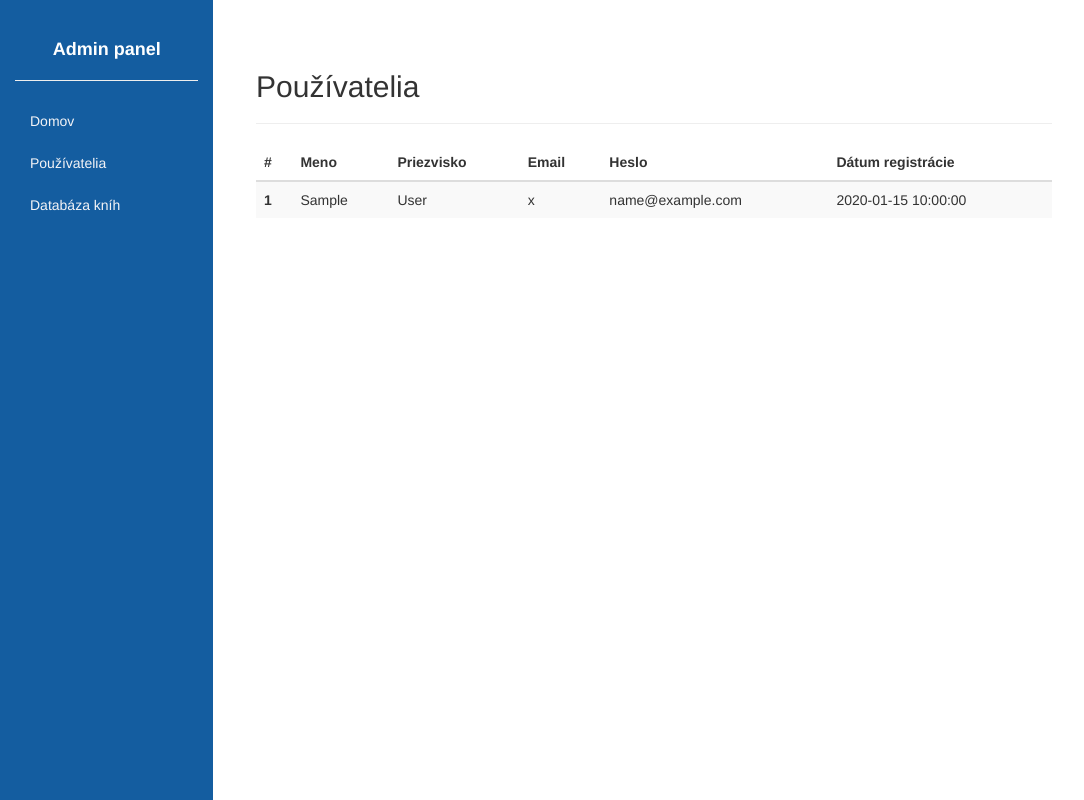
After one commit to PeterKulas/VAII_Semestr-lnaPr, a PHP site: page /adminPanel.php in a window 1280 px wide. The commit adds this page. Shown: the whole page, without its empty margins (0-1084 px from the left). Run offline with PHP 8.4, Linux system fonts and the light colour scheme; tables that the repository leaves empty hold one stand-in row (values such as "Sample post").

Commit message:
admin panel -select data

```diff
--- /dev/null
+++ b/adminPanel.php
@@ -0,0 +1,67 @@
+<?php
+    require "classes/user.classes.php";
+    $userStorage = new UserStorage();
+?>
+
+<!DOCTYPE html>
+<html lang="en">
+
+<head>
+    <title>Bootstrap Example</title>
+    <meta charset="utf-8">
+    <meta name="viewport" content="width=device-width, initial-scale=1">
+    <link rel="stylesheet" href="https://maxcdn.bootstrapcdn.com/bootstrap/3.4.1/css/bootstrap.min.css">
+    <script src="https://ajax.googleapis.com/ajax/libs/jquery/3.5.1/jquery.min.js"></script>
+    <script src="https://maxcdn.bootstrapcdn.com/bootstrap/3.4.1/js/bootstrap.min.js"></script>
+
+    <link rel="stylesheet" href="css/adminPanel.css">
+
+</head>
+
+<body>
+
+    <div class="container-fluid">
+        <div class="row content">
+            <div class="col-sm-2 sidebar">
+                <h4>Admin panel</h4>
+                <hr>
+                <ul class="nav nav-pills nav-stacked">
+                    <li class="list-item"><a href="index.php">Domov</a></li>
+                    <li class="list-item"><a href=" #">Používatelia</a></li>
+                    <li class="list-item"><a href=" #">Databáza kníh</a></li>
+                </ul><br>
+            </div>
+
+            <div class="col-sm-10 maincontent">
+                <h2>Používatelia</h2>
+                <hr>
+                <table class="table table-striped">
+                    <thead>
+                        <tr>
+                            <th scope="col">#</th>
+                            <th scope="col">Meno</th>
+                            <th scope="col">Priezvisko</th>
+                            <th scope="col">Email</th>
+                            <th scope="col">Heslo</th>
+                            <th scope="col">Dátum registrácie</th>
+                        </tr>
+                    </thead>
+                    <tbody>
+                        <?php foreach ($userStorage->getAllUsers() as $user) { ?>
+                        <tr>
+                            <th scope="row"><?php echo $user["id"] ?></th>
+                            <td><?php echo  $user['firstname'] ?></td>
+                            <td><?php echo  $user['lastname']  ?></td>
+                            <td><?php echo  $user['password']  ?></td>
+                            <td><?php echo  $user['email']  ?></td>
+                            <td><?php echo  $user['registrationDate']  ?></td>
+                        </tr>
+                        <?php } ?>
+                    </tbody>
+                </table>
+            </div>
+        </div>
+    </div>
+</body>
+
+</html>
--- /dev/null
+++ b/classes/User.model.php
@@ -0,0 +1,70 @@
+<?php
+
+class User {
+    private $id;
+    private $firstname;
+    private $lastname;
+    private $password;
+    private $email;
+    private $registrationDate;
+
+    public function __construct($id, $firstname, $lastname, $password, $email, $registrationDate)
+    {
+        $this->id = $id;
+        $this->firstname = $firstname;
+        $this->lastname = $lastname;
+        $this->password = $password;
+        $this->email = $email;
+        $this->registrationDate = $registrationDate;
+    }
+
+
+
+    /**
+     * Get the value of id
+     */
+    public function getId()
+    {
+        return $this->id;
+    }
+
+    /**
+     * Get the value of firstname
+     */
+    public function getFirstname()
+    {
+        return $this->firstname;
+    }
+
+    /**
+     * Get the value of lastname
+     */
+    public function getLastname()
+    {
+        return $this->lastname;
+    }
+
+    /**
+     * Get the value of password
+     */
+    public function getPassword()
+    {
+        return $this->password;
+    }
+
+    /**
+     * Get the value of email
+     */
+    public function getEmail()
+    {
+        return $this->email;
+    }
+
+    /**
+     * Get the value of registrationDate
+     */
+    public function getRegistrationDate()
+    {
+        return $this->registrationDate;
+    }
+}
--- /dev/null
+++ b/classes/user.classes.php
@@ -0,0 +1,17 @@
+<?php
+require_once "User.model.php";
+require_once "database.php";
+
+class UserStorage extends Database {
+
+    public function getAllUsers() {
+        $sql ='SELECT * FROM users';
+        $statement = $this->connect()->query($sql);
+        $usersArray = $statement->fetchAll(PDO::FETCH_ASSOC);
+
+       /* $stmt = $this->connect()->prepare('SELECT * from users');
+        $stmt->execute();
+        $usersArray = $stmt->fetchAll(PDO::FETCH_CLASS, User::class);*/
+        return $usersArray;
+    }
+}
--- /dev/null
+++ b/css/adminPanel.css
@@ -0,0 +1,34 @@
+.maincontent {
+  padding-top: 50px;
+  padding-left: 20%;
+}
+
+.sidebar {
+  background-color: #145da0;
+  position: fixed;
+  top: 0;
+  left: 0;
+  min-height: 100vh;
+  z-index: 1;
+}
+
+.sidebar h4 {
+  color: white;
+  font-weight: bold;
+  margin-top: 40px;
+  text-align: center;
+}
+
+a {
+  color: rgba(253, 250, 250, 0.959);
+}
+@media screen and (max-width: 767px) {
+  .sidenav {
+    height: auto;
+    padding: 15px;
+  }
+
+  .row.content {
+    height: auto;
+  }
+}
--- a/registrationPage.php
+++ b/registrationPage.php
@@ -40,8 +40,8 @@
                 echo "Heslo musí obsahovať minimálne 8 znakov!";
                 break;
             case "invalidPassword":
-                echo "Heslo musí obsahovať miimálne 1 číslicu, 1 malé a 1 veľke písmeno!";
-                break; //TODO
+                echo "Heslo musí obsahovať minimálne 1 číslicu, 1 malé a 1 veľke písmeno!";
+                break;
             case "invalidEmail":
                 echo "Naplatný formát emailovej adresy!";
                 break;
```
Also changed, not shown: classes/login.classes.php (added, +33 -0 lines), classes/loginController.php (added, +31 -0 lines), classes/register.classes.php (+25 -92 lines), classes/registerController.php (added, +101 -0 lines), classes/registerFunctions.php (deleted, +0 -35 lines), includes/register.inc.php (+4 -9 lines), Pages/loginPage.php (added), classes/database.php (renamed from classes/database.classes.php), sql/database.sql (line endings or trailing spaces).
